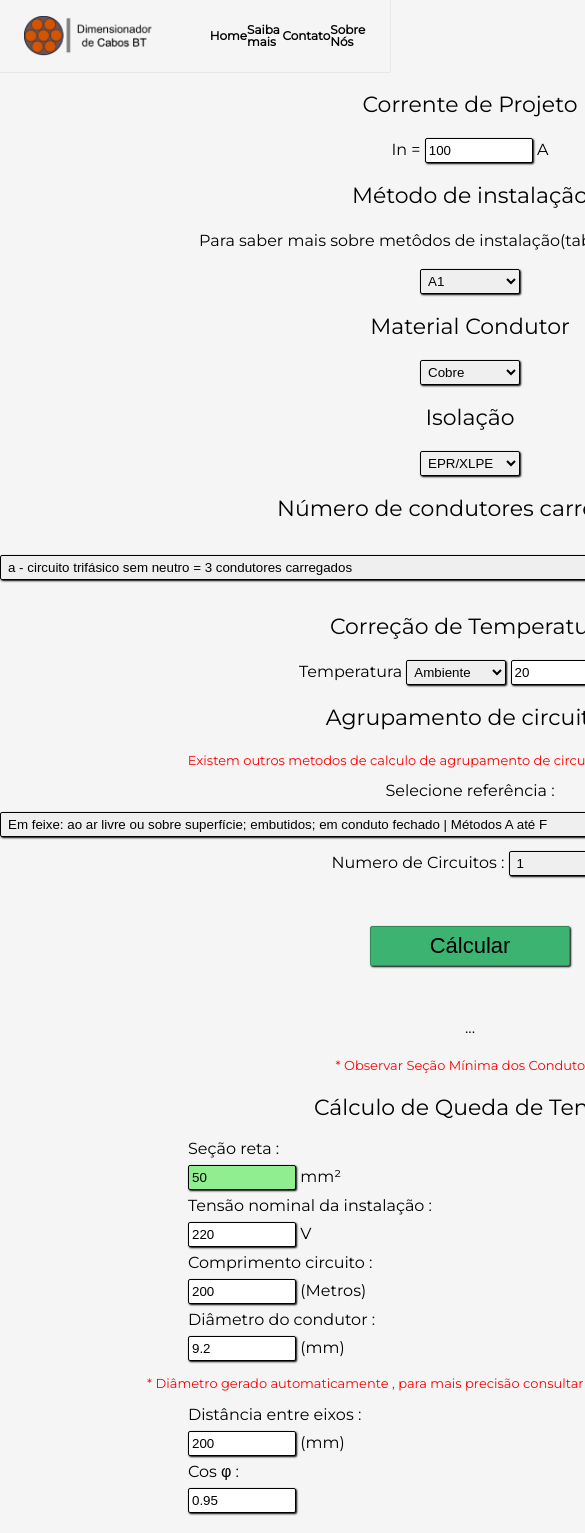
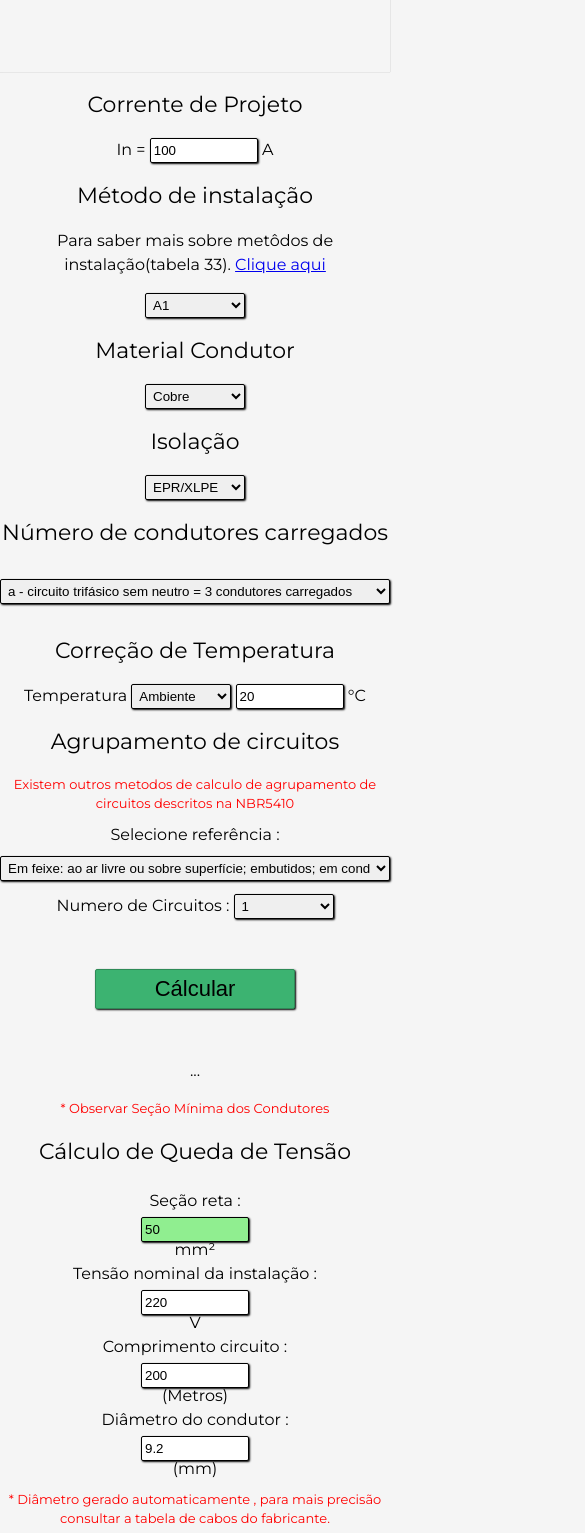
Before and after one commit to FabriNeves/Dimensionamento-de-cabos-BT, a plain HTML site: page index.html in a window 390 px wide. Shown: the top 1533 px of the page, 585 px wide, since content can reach past the window. Drawn offline with Linux system fonts and the light colour scheme.

Commit message:
Corrigindo layout min e pondo animação no header

```diff
--- a/css/style.css
+++ b/css/style.css
@@ -23,7 +23,7 @@ header {
   justify-content: space-around;
 }
 
-.header > .logo {
+.logo {
   width: auto;
   height: 40px;
   left: 123px;
@@ -32,7 +32,8 @@ header {
 }
 
 .navegacao {
-  width: 40%;
+  /*Retirado por quebrar linha no itens da navegação*/
+  /* width: 40%; */
   display: flex;
   justify-content: flex-end;
   align-items: center;
@@ -60,8 +61,13 @@ header {
 }
 
 .navegacao > div > a:hover {color: brown;}
+
+.logo, .navegacao {
+  transition: all 1s;
+  opacity: 1;
+}
 /* Fim novo HEADER para teste */
-
+/*
 .containerHeader {
     display: flex;
     flex-direction: row;
@@ -112,7 +118,7 @@ nav a {
 nav a:hover {
     color: white;
 }
-
+*/
 main {
   width: 940px;
   margin: 0 auto;
@@ -236,8 +242,13 @@ button:active{
         width: 100%;
     }
     .conteinerLabelQDT{
-        position: relative;
-        left: 20%;
+      /* Retirado pois estava passando dos 480px estipulado pelo max-width */
+        /* position: relative;*/
+        /* left: 20%; */
+        width: auto;
+        display: flex;
+        flex-direction: column;
+        align-items: center;
     }
     .part1 {
         text-align: center;
@@ -255,4 +266,11 @@ button:active{
         display: block;
         text-align: center;
     }
+    .logo, .navegacao {
+      transition: all 1s;
+      opacity: 0;
+    }
+    main {
+      width: 100%;
+    }
 }
```
